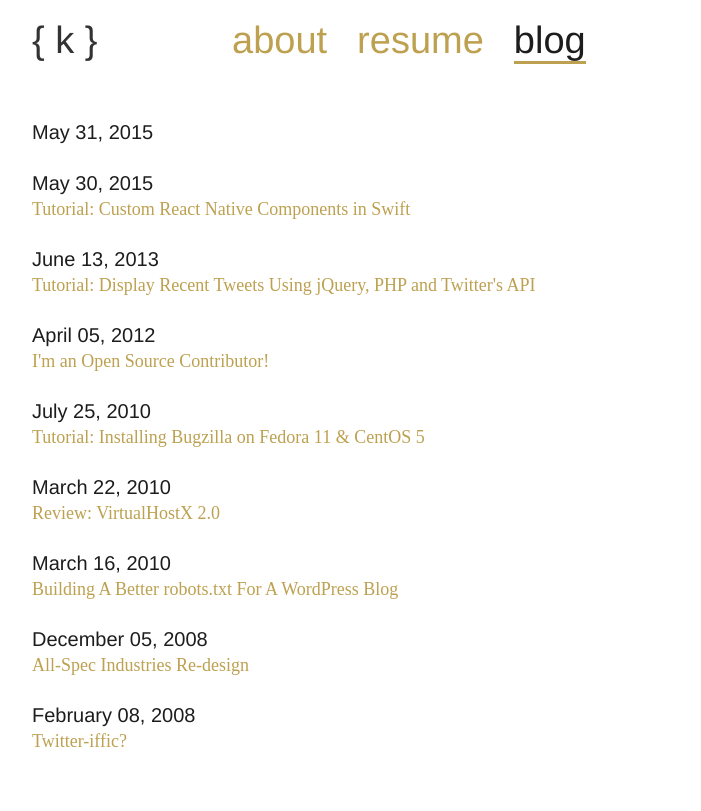
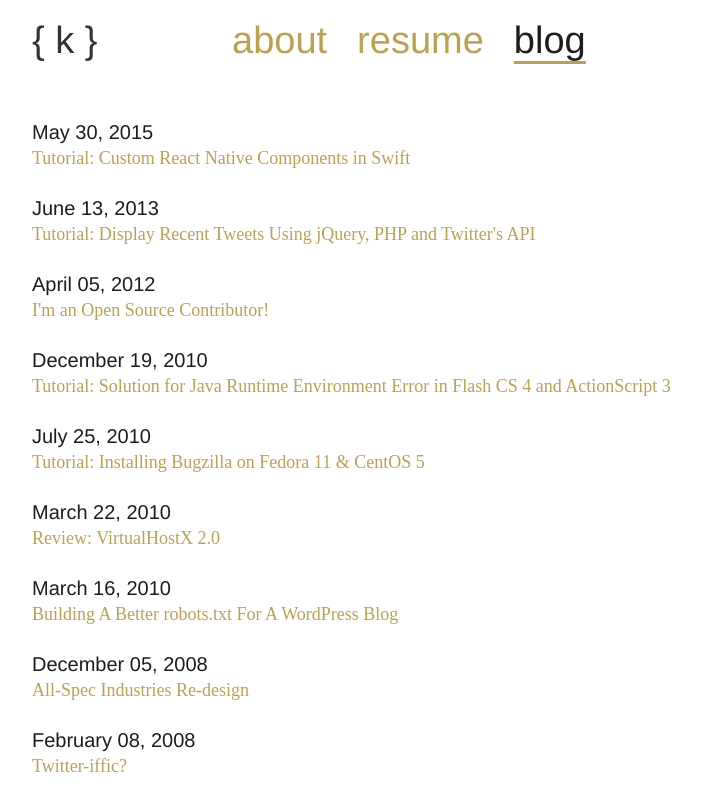
Before and after one commit to kevindeleon/kevindeleon.github.io, a Jekyll site: the page built from blog/index.markdown, in a window 1280 px wide. Shown: the top 811 px of the page, without its empty margins (28-729 px from the left). Built offline with Jekyll 4.4.1, drawn with Linux system fonts in a browser that asks for light colours; nearby versions of some CDN libraries; Markdown is read by kramdown in place of the engine named in the settings; a script that is not in the unit is left out.

Commit message:
fix error missing quotes

```diff
--- a/_posts/2010-12-18-solution-for-java-runtime-environment-error-in-flash-cs-4.markdown
+++ b/_posts/2010-12-18-solution-for-java-runtime-environment-error-in-flash-cs-4.markdown
@@ -2,7 +2,7 @@
 layout: post
 status: publish
 published: true
-title: Tutorial: Solution for Java Runtime Environment Error in Flash CS 4 and ActionScript 3
+title: "Tutorial: Solution for Java Runtime Environment Error in Flash CS 4 and ActionScript 3"
 author:
   display_name: Kevin deLeon
   login: admin
```
